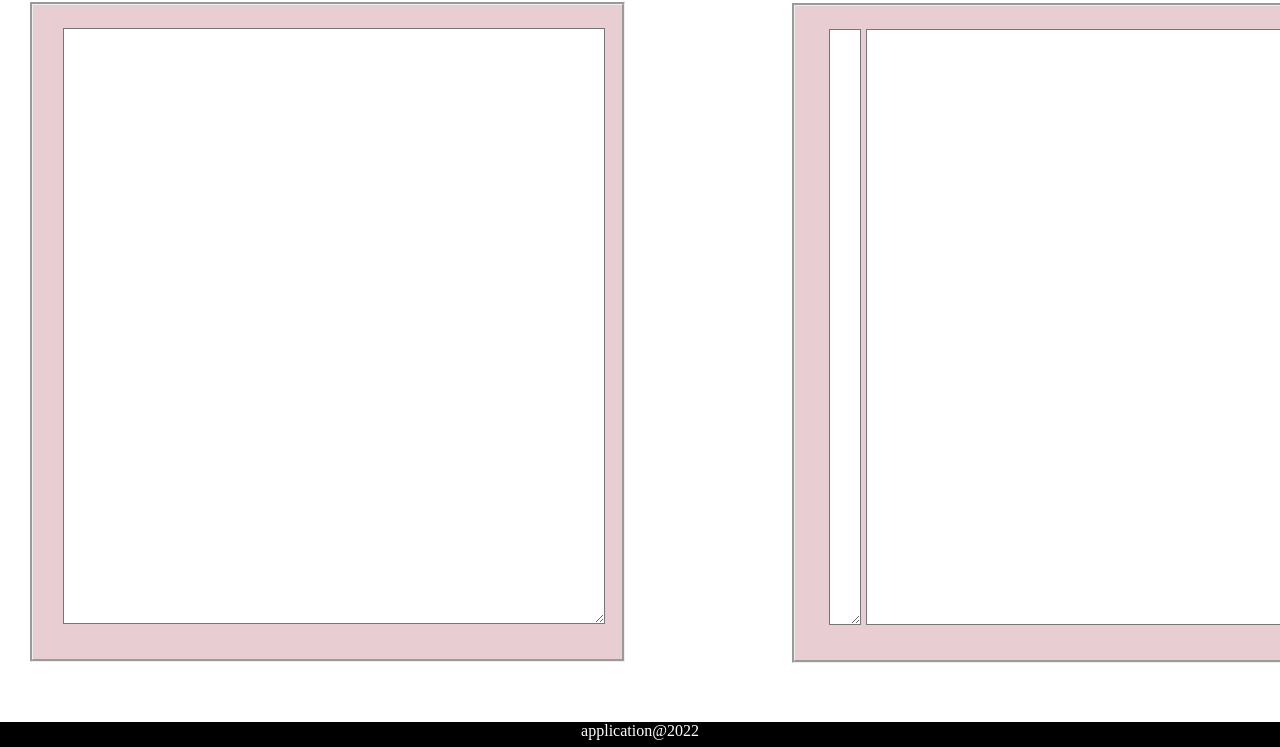
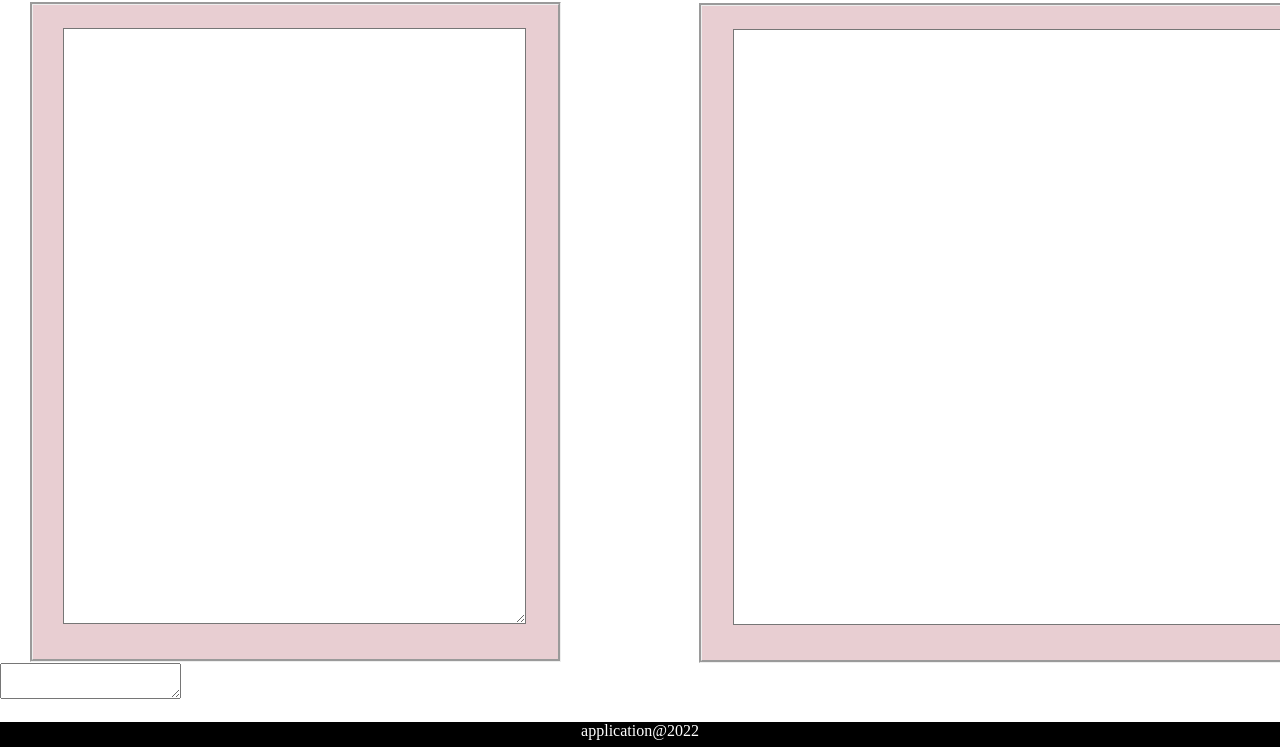
Before and after one commit to R-Remitha/Task1, a plain HTML site: page Task 1/index.html in a window 1280 px wide. Shown: the part 53-800 px from the top of the page. Drawn offline with Linux system fonts and the light colour scheme.

Commit message:
Update t2.css

```diff
--- a/Task 1/t2.css
+++ b/Task 1/t2.css
@@ -27,7 +27,7 @@
         .left
         {
             border-style: groove;
-            width: 46%;
+            width: 41%;
             height: 654px;
             margin-top: 14px;
             background-color: rgb(232, 206, 210);
@@ -36,50 +36,35 @@
         .right
         {
             border-style: groove;
-            width: 46%;
+            width: 53%;
             height: 654px;
             margin-top: -659px;
             background-color: rgb(232, 206, 210);
-            margin-left: 792px;
+            margin-left: 699px;
         }
-        .between
+
+        .left textarea
         {
-            margin-top: -62px;
+            border-style: groove;
+            width: 87%;
+            height: 590px;
+            margin-top: 23px;
+            background-color: white;
+            margin-left: 30px;
+            font-size: 24px;
+            color: blue;
+            text-align: center;
         }
-        .left textarea
+
+
+        .right textarea
         {
             border-style: groove;
             width: 91%;
             height: 590px;
             margin-top: 23px;
             background-color: white;
-            margin-left: 30px;
+            margin-left: 31px;
             font-size: 24px;
-            color: blue;
+            line-height: 34px;
         }
-        .between textarea
-        {
-            border-style: groove;
-            width: 2%;
-            height: 590px;
-            margin-top: -572px;
-            background-color: white;
-            margin-left: 829px;
-            line-height: 24px;
-            font-size: 24px;
-            color: blue;
-}
-
-        .right textarea
-        {
-            border-style: groove;
-            width: 86%;
-            height: 590px;
-            margin-top: 23px;
-            background-color: white;
-            margin-left: 71px;
-            font-size: 24px;
-            color: blue;
-            line-height: 24px;
-            text-align: center;
-        }
```
